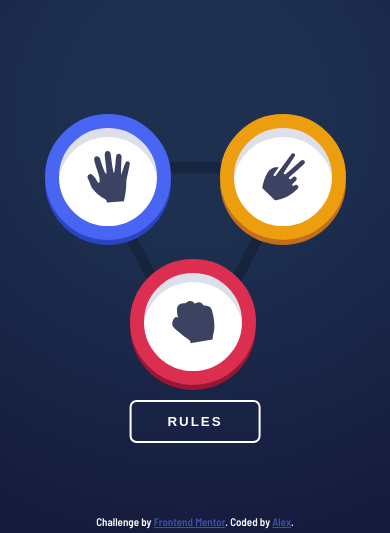
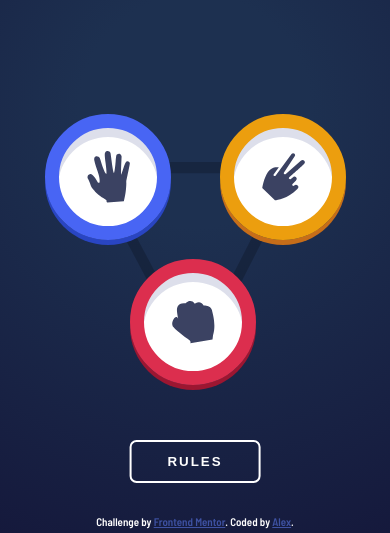
Before and after one commit to ByKyZo/FM-CHALLENGE-RPS, a plain HTML site: page index.html in a window 390 px wide. Shown: the part 311-844 px from the top of the page. Drawn offline with Linux system fonts and the light colour scheme.

Commit message:
Update style.css

```diff
--- a/style.css
+++ b/style.css
@@ -33,7 +33,8 @@ body{
 @media (max-width: 1000px) {
   .game__btn-rules {
     right: 50%;
-    bottom: 90px;
+/*     bottom: 90px; */
+    bottom: 50px;
     transform: translateX(50%);
   }
 }
```
